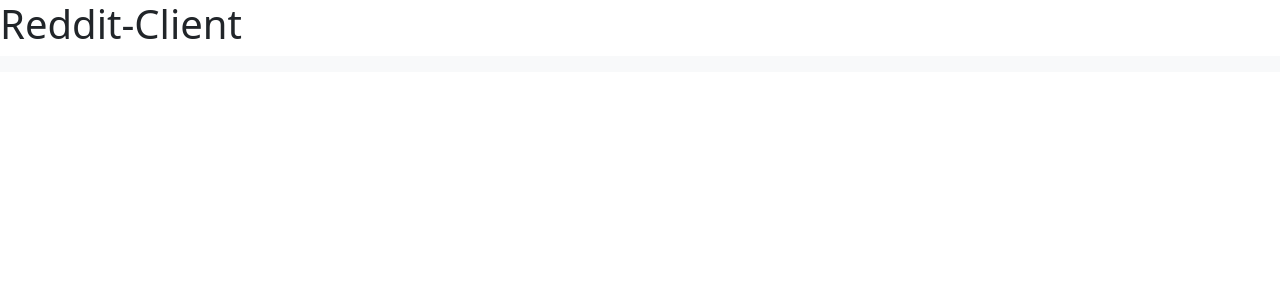
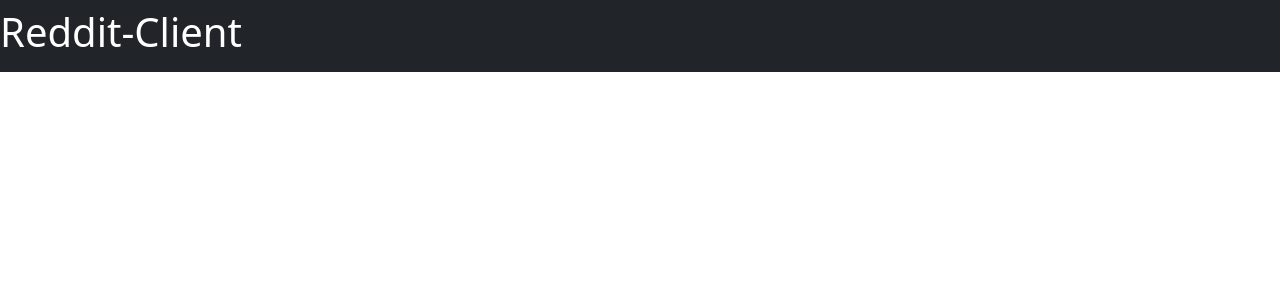
Before and after one commit to Connor-Alexander/reddit-client, a React (Create React App) app: page / in a window 1280 px wide. Shown: the top 300 px of the page. Built offline with nearby package versions, Linux system fonts and the light colour scheme.

Commit message:
Header is easy to spot

```diff
--- a/src/App.js
+++ b/src/App.js
@@ -4,7 +4,6 @@
 function App() {
   return (
     <div className="App">
-      <h1>Reddit-Client</h1>
       <Header />
     </div>
   );
--- a/src/components/Header.js
+++ b/src/components/Header.js
@@ -3,7 +3,8 @@
 
 function Header() {
   return (
-    <Navbar bg="light">
+    <Navbar bg="dark">
+		<h1 style={{color: 'white'}}>Reddit-Client</h1>
     </Navbar>
   );
 }
```
Also changed, not shown: 1 other file (tests, documents, lock files or other folders).
